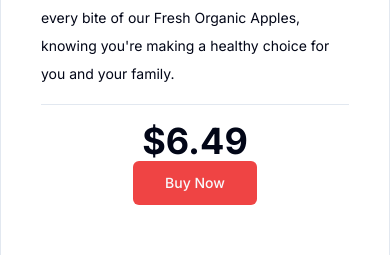
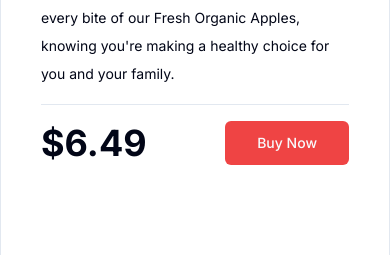
Before and after one commit to Sankalpa683/gurkhastore, a Next.js app: page /product/348jqPu3n in a window 390 px wide. Shown: the part 940-1195 px from the top of the page. Built offline with nearby package versions, Linux system fonts and the light colour scheme.

Commit message:
fix that weird price and buy now button of column to row

```diff
--- a/src/app/product/[id]/page.js
+++ b/src/app/product/[id]/page.js
@@ -103,7 +103,7 @@
             {/* Price and Button at the bottom */}
             <Separator />
 
-            <div className="flex flex-col md:flex-row items-center justify-between mt-auto">
+            <div className="flex flex-wrap gap-4 md:flex-row items-center justify-between mt-auto">
               <div className="text-4xl font-bold">{product.sale_price}</div>
               <Link href={`/checkout/${productId}`}>
                 <Button size="lg" variant="destructive">Buy Now</Button>
```
